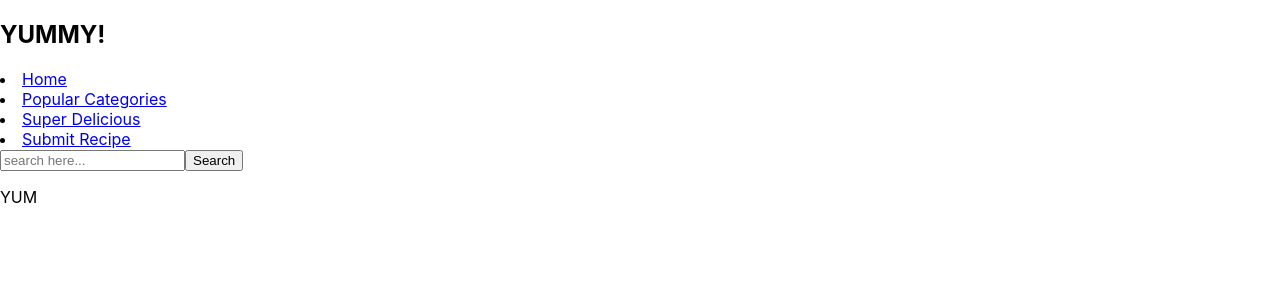
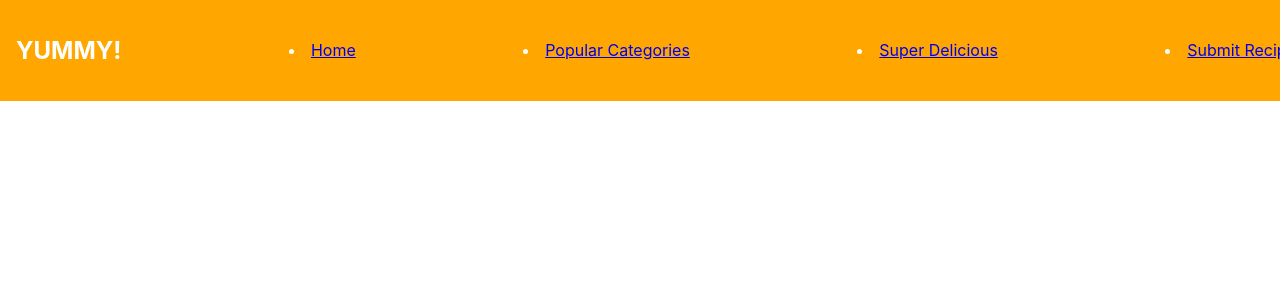
Before and after one commit to Blessing886/yummy, a React (Create React App) app: page / in a window 1280 px wide. Shown: the top 300 px of the page. Built offline with nearby package versions, Linux system fonts and the light colour scheme; data requests are answered from the project's data file.

Commit message:
Adds navbar sytling

```diff
--- a/src/index.css
+++ b/src/index.css
@@ -10,6 +10,33 @@ body {
 code {
   font-family: source-code-pro, Menlo, Monaco, Consolas, 'Courier New',
     monospace;
+}
+
+nav {
+  position: fixed;
+  top: 0;
+  width: 100%;
+  background-color: rgb(255, 166, 0);
+  padding: 1rem;
+  display: flex;
+  justify-content: space-between;
+  align-items: center;
+  color: white;
+  box-shadow: 0px, 0px 0px rgba(0, 0, 0, 0.2);
+}
+
+.h1 {
+  margin: 0;
+  font-size: 1.5rem;
+  font-weight: bold;
+  color: rgb(255, 102, 0);
+}
+
+nav ul {
+  list-style: none;
+  display: flex;
+  margin: 0;
+  padding: 0;
 }
 
 .popular-categories {
```
